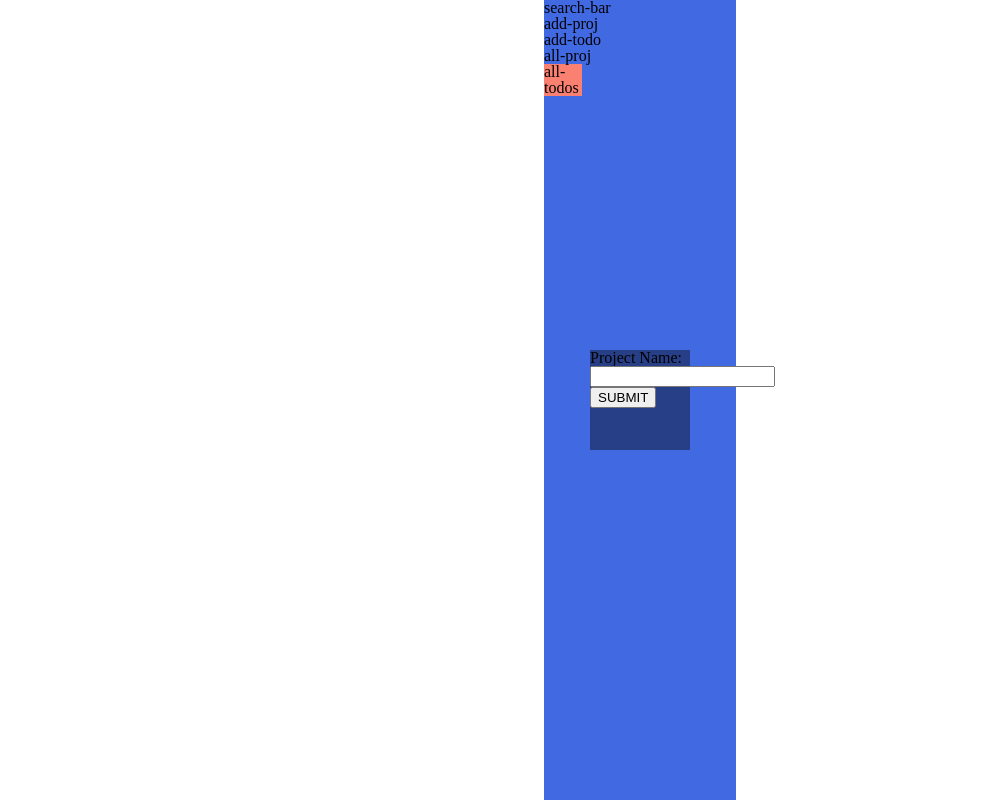
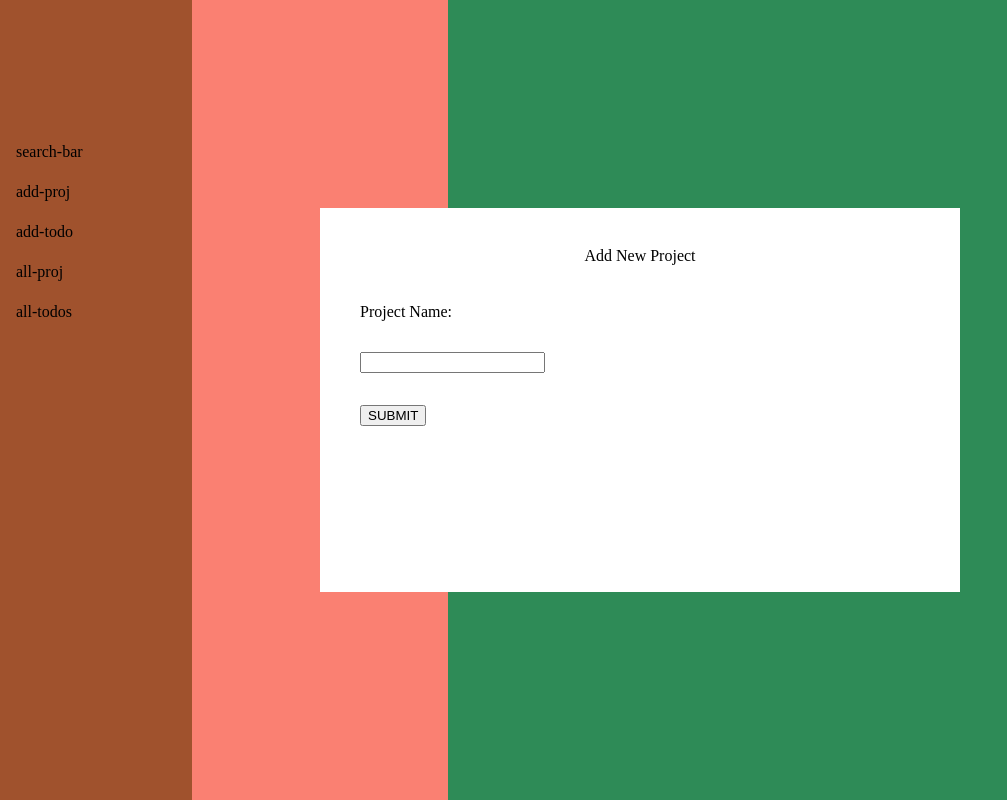
Before and after one commit to RossielCS/To-Do-List, a website built with webpack: page dist/index.html in a window 1280 px wide. Both pictures are taken after a click on the item "add-proj". Shown: the whole page, without its empty margins (0-1007 px from the left). Built offline with nearby package versions, Linux system fonts and the light colour scheme.

Commit message:
Add module folder, callbacks to submit
- Styling for modal and navbar
- Move js files to modules folder

```diff
--- a/src/assets/stylesheets/style.scss
+++ b/src/assets/stylesheets/style.scss
@@ -21,23 +21,31 @@ main {
 
 nav {
   width: 15%;
-  background-color: royalblue;
+  min-width: 170px;
+
+  ul {
+    height: 100%;
+    padding: 15vh 2vh;
+    background-color: sienna;
+
+    @include flex(column, flex-start, flex-start);
+
+    li {
+      margin-top: 3vh;
+      cursor: pointer;
+    }
+  }
 }
 
-#all-todos {
+#sect-all-todos {
   width: 20%;
+  min-width: 200px;
   background-color: salmon;
 }
 
-#selected-todo {
+#sect-selected-todo {
   width: 65%;
   background-color: seagreen;
-}
-
-ul {
-  li {
-    cursor: pointer;
-  }
 }
 
 .modal {
@@ -47,11 +55,29 @@ ul {
   left: 50%;
   top: 50%;
   transform: translate(-50%, -50%);
-  width: 100px;
-  height: 100px;
-  background-color: rgba(0, 0, 0, 0.4);
+  width: 50vw;
+  height: 30vw;
+  background-color: #fff;
   animation-name: animatetop;
   animation-duration: 0.6s;
+
+  .modal-content {
+    padding: 5vh;
+    height: 100%;
+
+    h3 {
+      margin-bottom: 5vh;
+      text-align: center;
+    }
+
+    form {
+      @include flex(column, space-between, flex-start);
+
+      & > * {
+        margin-bottom: 4vh;
+      }
+    }
+  }
 }
 
 @keyframes animatetop {
--- a/src/index.js
+++ b/src/index.js
@@ -1,37 +1,33 @@
 import './assets/stylesheets/style.scss';
-import creator from './aux-methods';
-import Project from './project';
-import ToDo from './todo';
-import { createNav, liNamesList } from './navbar-dom';
-import createProjectModal from './modal-window';
+import creator from './modules/aux-methods';
+import Project from './modules/project';
+import ToDo from './modules/todo';
+import { createNav, liNamesList } from './modules/dom-navbar';
+import { createProjectModal, addCBtoSubmit } from './modules/dom-modal-window';
 
 const projectsContainer = [];
 const content = document.getElementById('content');
+
 const main = creator(content, 'main', 'append');
 createNav(main, liNamesList);
+const modal = createProjectModal(main);
+addCBtoSubmit(modal, projectsContainer);
+
+const allToDos = creator(main, 'section', 'append');
+allToDos.setAttribute('id', 'sect-all-todos');
+
+const showToDo = creator(main, 'article', 'append');
+showToDo.setAttribute('id', 'sect-selected-todo');
+
 const navList = document.getElementsByTagName('ul')[0].children;
-const modal = createProjectModal(main);
-const defaultProject = Project('default');
-projectsContainer.push(defaultProject);
+
+// const defaultProject = Project('default');
+// projectsContainer.push(defaultProject);
 
 navList[1].addEventListener('click', () => {
   modal.style.display = 'block';
 });
 
-const submitBtn = document.getElementById('create-proj-btn');
-submitBtn.addEventListener('click', (e) => {
-  const name = document.getElementById('name').value;
-  const test = Project(name);
-  projectsContainer.push(test);
-  console.log(projectsContainer);
-  console.log(projectsContainer[1].getName());
-  e.preventDefault();
+navList[3].addEventListener('click', () => {
+  console.log(projectsContainer[0].getName());
 });
-
-/*
-const allToDos = creator(main, 'section', 'append');
-allToDos.setAttribute('id', 'all-todos');
-
-const showToDo = creator(main, 'article', 'append');
-showToDo.setAttribute('id', 'selected-todo');
-*/
--- a/src/modal-window.js
+++ b/src/modules/dom-modal-window.js
@@ -1,8 +1,9 @@
 import creator from './aux-methods';
+import Project from './project';
 
 function createModal(parent) {
   const modal = creator(parent, 'div', 'append');
-  modal.setAttribute('class', 'modal');
+  modal.setAttribute('class', 'modal-content');
   return modal;
 }
 
@@ -15,20 +16,38 @@ function addAttributes(element, name, type, pattern = '') {
 }
 
 function createProjectModal(main) {
-  const modal = createModal(main);
+  const modalWindow = creator(main, 'div', 'append');
+  modalWindow.setAttribute('class', 'modal');
+
+  const modal = createModal(modalWindow);
+
+  const header = creator(modal, 'h3', 'append');
+  header.innerHTML = 'Add New Project';
+
   const form = creator(modal, 'form', 'append');
 
   const nameLabel = creator(form, 'label', 'append');
   nameLabel.setAttribute('for', 'name');
   nameLabel.innerHTML = 'Project Name:';
   const name = creator(form, 'input', 'append');
-  addAttributes(name, 'name', 'text', '\\w{4,20}');
+  addAttributes(name, 'name', 'text', '\\D{3,20}');
 
   const submitBtn = creator(form, 'button', 'append');
   submitBtn.setAttribute('type', 'submit');
   submitBtn.setAttribute('id', 'create-proj-btn');
   submitBtn.innerHTML = 'SUBMIT';
-  return modal;
+  return modalWindow;
 }
 
-export default createProjectModal;
+function addCBtoSubmit(modal, projectsContainer) {
+  const button = document.getElementById('create-proj-btn');
+  button.addEventListener('click', (e) => {
+    const name = document.getElementById('name').value;
+    const test = Project(name);
+    projectsContainer.push(test);
+    modal.style.display = 'none';
+    e.preventDefault();
+  });
+}
+
+export { createProjectModal, addCBtoSubmit };
```
Also changed, not shown: src/modules/aux-methods.js (renamed from src/aux-methods.js), src/modules/dom-basic-elem.js (added), src/modules/dom-navbar.js (renamed from src/navbar-dom.js), src/modules/navbar.js (added), src/modules/project.js (renamed from src/project.js), src/modules/todo.js (renamed from src/todo.js).
